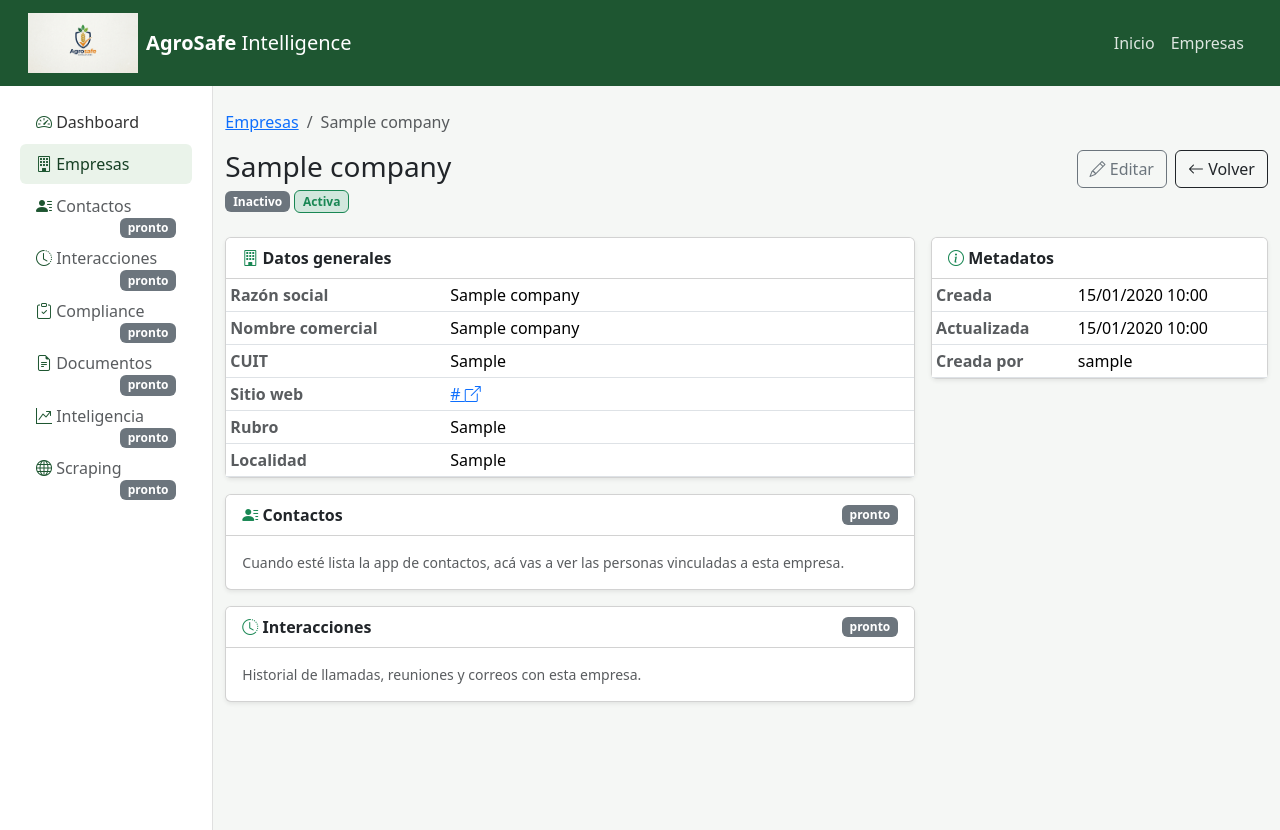
After one commit to Pablo1653/Agrosafe-Intelligence, a Django app: page /companies/00000000-0000-0000-0000-000000000001/ in a window 1280 px wide. The commit adds this page. Run offline with Django 5.2, Linux system fonts and the light colour scheme; tables that the repository leaves empty hold one stand-in row (values such as "Sample post"); some libraries are stand-ins or nearby versions.

Commit message:
Commited with company detail

```diff
--- /dev/null
+++ b/apps/companies/templates/companies/company_detail.html
@@ -0,0 +1,141 @@
+{% extends "base.html" %}
+
+{% block title %}{{ company.business_name }} | AgroSafe Intelligence{% endblock %}
+
+{% block content %}
+    <!-- Breadcrumb -->
+    <nav aria-label="breadcrumb" class="mb-3">
+        <ol class="breadcrumb">
+            <li class="breadcrumb-item"><a href="{% url 'companies:company_list' %}">Empresas</a></li>
+            <li class="breadcrumb-item active" aria-current="page">{{ company.business_name }}</li>
+        </ol>
+    </nav>
+
+    <div class="d-flex justify-content-between align-items-start mb-4">
+        <div>
+            <h1 class="h3 mb-1">{{ company.business_name }}</h1>
+            <div>
+                {% if company.status == "CLIENT" %}
+                    <span class="badge bg-success">Cliente</span>
+                {% elif company.status == "QUALIFIED" %}
+                    <span class="badge bg-info text-dark">Calificado</span>
+                {% elif company.status == "INACTIVE" %}
+                    <span class="badge bg-secondary">Inactivo</span>
+                {% else %}
+                    <span class="badge bg-warning text-dark">Prospecto</span>
+                {% endif %}
+
+                {% if company.is_active %}
+                    <span class="badge bg-success-subtle text-success border border-success">Activa</span>
+                {% else %}
+                    <span class="badge bg-danger-subtle text-danger border border-danger">Inactiva</span>
+                {% endif %}
+            </div>
+        </div>
+        <div class="d-flex gap-2">
+            <a href="#" class="btn btn-outline-secondary">
+                <i class="bi bi-pencil"></i> Editar
+            </a>
+            <a href="{% url 'companies:company_list' %}" class="btn btn-outline-dark">
+                <i class="bi bi-arrow-left"></i> Volver
+            </a>
+        </div>
+    </div>
+
+    <div class="row g-3">
+        <!-- Datos generales -->
+        <div class="col-lg-8">
+            <div class="card shadow-sm mb-3">
+                <div class="card-header bg-white">
+                    <strong><i class="bi bi-building text-success"></i> Datos generales</strong>
+                </div>
+                <div class="card-body p-0">
+                    <table class="table table-sm mb-0">
+                        <tbody>
+                            <tr>
+                                <th class="text-muted" style="width: 220px;">Razón social</th>
+                                <td>{{ company.business_name }}</td>
+                            </tr>
+                            <tr>
+                                <th class="text-muted">Nombre comercial</th>
+                                <td>{{ company.trade_name|default:"—" }}</td>
+                            </tr>
+                            <tr>
+                                <th class="text-muted">CUIT</th>
+                                <td>{{ company.cuit|default:"—" }}</td>
+                            </tr>
+                            <tr>
+                                <th class="text-muted">Sitio web</th>
+                                <td>
+                                    {% if company.website %}
+                                        <a href="{{ company.website }}" target="_blank" rel="noopener">
+                                            {{ company.website }} <i class="bi bi-box-arrow-up-right"></i>
+                                        </a>
+                                    {% else %}
+                                        —
+                                    {% endif %}
+                                </td>
+                            </tr>
+                            <tr>
+                                <th class="text-muted">Rubro</th>
+                                <td>{{ company.industry|default:"—" }}</td>
+                            </tr>
+                            <tr>
+                                <th class="text-muted">Localidad</th>
+                                <td>{{ company.city|default:"—" }}</td>
+                            </tr>
+                        </tbody>
+                    </table>
+                </div>
+            </div>
+
+            <!-- Placeholders para módulos relacionados (próximamente) -->
+            <div class="card shadow-sm mb-3">
+                <div class="card-header bg-white d-flex justify-content-between align-items-center">
+                    <strong><i class="bi bi-person-lines-fill text-success"></i> Contactos</strong>
+                    <span class="badge bg-secondary">pronto</span>
+                </div>
+                <div class="card-body text-muted small">
+                    Cuando esté lista la app de contactos, acá vas a ver las personas vinculadas a esta empresa.
+                </div>
+            </div>
+
+            <div class="card shadow-sm">
+                <div class="card-header bg-white d-flex justify-content-between align-items-center">
+                    <strong><i class="bi bi-clock-history text-success"></i> Interacciones</strong>
+                    <span class="badge bg-secondary">pronto</span>
+                </div>
+                <div class="card-body text-muted small">
+                    Historial de llamadas, reuniones y correos con esta empresa.
+                </div>
+            </div>
+        </div>
+
+        <!-- Metadatos / auditoría -->
+        <div class="col-lg-4">
+            <div class="card shadow-sm">
+                <div class="card-header bg-white">
+                    <strong><i class="bi bi-info-circle text-success"></i> Metadatos</strong>
+                </div>
+                <div class="card-body p-0">
+                    <table class="table table-sm mb-0">
+                        <tbody>
+                            <tr>
+                                <th class="text-muted">Creada</th>
+                                <td>{{ company.created_at|date:"d/m/Y H:i" }}</td>
+                            </tr>
+                            <tr>
+                                <th class="text-muted">Actualizada</th>
+                                <td>{{ company.updated_at|date:"d/m/Y H:i" }}</td>
+                            </tr>
+                            <tr>
+                                <th class="text-muted">Creada por</th>
+                                <td>{{ company.created_by|default:"—" }}</td>
+                            </tr>
+                        </tbody>
+                    </table>
+                </div>
+            </div>
+        </div>
+    </div>
+{% endblock %}
--- a/apps/companies/templates/companies/company_list.html
+++ b/apps/companies/templates/companies/company_list.html
@@ -32,7 +32,7 @@
                     <tbody>
                         {% for company in companies %}
                         <tr data-uuid="{{ company.company_uuid }}">
-                            <td><strong>{{ company.business_name }}</strong></td>
+                            <td><strong><a href="{% url 'companies:company_detail' company.company_uuid %}">{{ company.business_name }}</a></strong></td>
                             <td>{{ company.trade_name|default:"—" }}</td>
                             <td>{{ company.cuit|default:"—" }}</td>
                             <td>
--- a/apps/companies/urls.py
+++ b/apps/companies/urls.py
@@ -5,4 +5,5 @@ app_name = "companies"
 
 urlpatterns = [
     path("", views.company_list, name="company_list"),
+    path("<uuid:company_uuid>/", views.company_detail, name="company_detail"),
 ]
--- a/apps/companies/views.py
+++ b/apps/companies/views.py
@@ -1,4 +1,4 @@
-from django.shortcuts import render
+from django.shortcuts import render, get_object_or_404
 from .models import Company
 
 
@@ -17,3 +17,21 @@ def company_list(request):
         "companies/company_list.html",
         context,
     )
+
+
+def company_detail(request, company_uuid):
+    """
+    Display the full record for a single company, identified by its
+    public UUID (not its internal numeric pk).
+    """
+    company = get_object_or_404(Company, company_uuid=company_uuid)
+
+    context = {
+        "company": company
+    }
+
+    return render(
+        request,
+        "companies/company_detail.html",
+        context,
+    )
```
